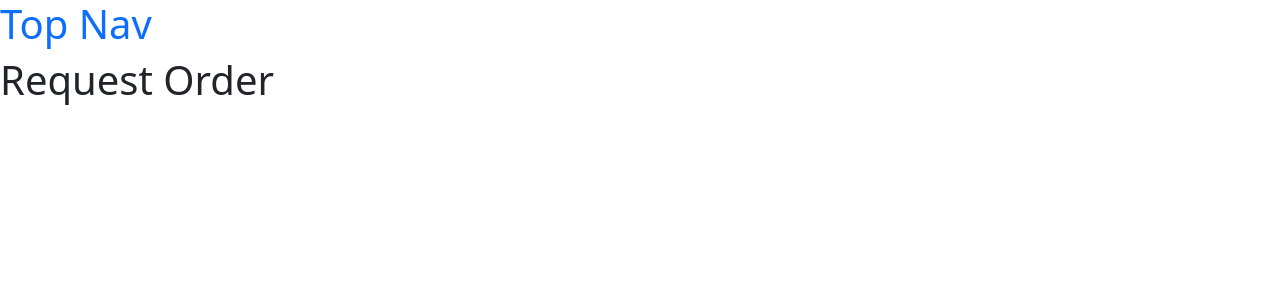
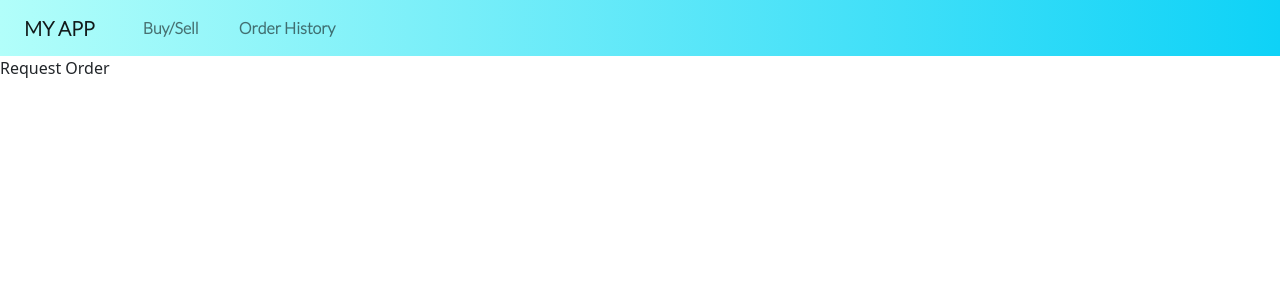
Before and after one commit to Sotatek-MinhPhung/OrderBookDemo, a React (Create React App) app: page /request_order in a window 1280 px wide. Shown: the top 300 px of the page. Built offline with nearby package versions, Linux system fonts and the light colour scheme.

Commit message:
create TopNav

```diff
--- a/package.json
+++ b/package.json
@@ -15,7 +15,8 @@
     "react-scripts": "4.0.3",
     "reactstrap": "^8.9.0",
     "redux": "^4.1.0",
-    "web-vitals": "^1.1.2"
+    "web-vitals": "^1.1.2",
+    "web3": "^1.3.5"
   },
   "scripts": {
     "start": "react-scripts start",
@@ -26,7 +27,7 @@
   "eslintConfig": {
     "extends": [
       "react-app",
-      "react-app/jest"
+      "react-cv v vvcv cv/jest"
     ]
   },
   "browserslist": {
--- a/src/App.js
+++ b/src/App.js
@@ -3,6 +3,7 @@ import store from "./store/store";
 import Provider from "react-redux/lib/components/Provider";
 import Routes from "./route/Routes";
 import "bootstrap/dist/css/bootstrap.min.css"
+import "./assets/css/stylesheet.css"
 
 const App = () => (
     <>
--- /dev/null
+++ b/src/assets/css/stylesheet.css
@@ -0,0 +1,6 @@
+@import url('https://fonts.googleapis.com/css2?family=Lato:wght@300&display=swap');
+
+.my_nav {
+    font-family:'Lato', sans-serif;
+    background: linear-gradient(to right, #b2fefa, #0ed2f7);
+}
--- a/src/component/TopNav.js
+++ /dev/null
@@ -1,9 +0,0 @@
-import React from "react"
-
-const TopNav = () => {
-    return (
-        <h1 className={"text-primary"}> Top Nav </h1>
-    )
-}
-
-export default TopNav
--- /dev/null
+++ b/src/components/TopNav.js
@@ -0,0 +1,30 @@
+import React, {useState} from "react"
+import {Collapse, Nav, Navbar, NavbarBrand, NavbarToggler, NavItem, NavLink} from "reactstrap";
+
+const TopNav = () => {
+    const [collapsed, setCollapsed] = useState(false)
+
+    const toggle = () => {
+        setCollapsed(!collapsed)
+    }
+
+    return (
+        <Navbar className="navbar-light my_nav" expand="lg">
+            <NavbarBrand className="m-p ps-4 fw-bolder" href="#"> MY APP </NavbarBrand>
+            <NavbarToggler onClick={toggle} />
+            <Collapse className="justify-content-between"  isOpen={collapsed} navbar>
+                <Nav navbar>
+                    <NavItem className="ms-4 fw-bold">
+                        <NavLink href="/request_order/">Buy/Sell</NavLink>
+                    </NavItem>
+                    <NavItem className="ms-4 fw-bold">
+                        <NavLink href="/order_history/">Order History</NavLink>
+                    </NavItem>
+                </Nav>
+            </Collapse>
+
+        </Navbar>
+    )
+}
+
+export default TopNav
--- a/src/layouts/BlankLayout.js
+++ b/src/layouts/BlankLayout.js
@@ -1,5 +1,5 @@
 import React from 'react';
-import TopNav from "../component/TopNav";
+import TopNav from "../components/TopNav";
 
 const BlankLayout = ({children}) => {
     return (
--- a/src/pages/error_page/Page404.js
+++ b/src/pages/error_page/Page404.js
@@ -3,7 +3,7 @@ import React from 'react'
 const Page404 = () => {
     return (
         <>
-            <h1>ERROR 404: PAGE NOT FOUND</h1>
+            <h1 className="text-center">ERROR 404: PAGE NOT FOUND</h1>
         </>
     )
 }
--- /dev/null
+++ b/src/pages/orderbook/OrderHistory.js
@@ -0,0 +1,11 @@
+import React from "react"
+
+const OrderHistory = () => {
+    return (
+        <>
+            <p>Order History</p>
+        </>
+    )
+}
+
+export default OrderHistory
--- a/src/pages/orderbook/RequestOrder.js
+++ b/src/pages/orderbook/RequestOrder.js
@@ -3,7 +3,7 @@ import React from 'react'
 const RequestOrder = () => {
     return (
         <div>
-            <h1>Request Order</h1>
+            <p>Request Order</p>
         </div>
     )
 }
--- a/src/route/Routes.js
+++ b/src/route/Routes.js
@@ -1,6 +1,6 @@
 import React from "react";
 import { BrowserRouter as Router, Route, Switch } from "react-router-dom";
-import {requestOrder} from "./index";
+import {orderHistory, requestOrder} from "./index";
 
 import Page404 from "../pages/error_page/Page404";
 
@@ -39,6 +39,7 @@ const Routes = () => (
     <Router>
         <Switch>
             {childRoutes(BlankLayout, requestOrder)}
+            {childRoutes(BlankLayout, orderHistory)}
             <Route
                 render={() => (
                     <Page404 />
--- a/src/route/index.js
+++ b/src/route/index.js
@@ -40,6 +40,7 @@
 
 
 import RequestOrder from "../pages/orderbook/RequestOrder";
+import OrderHistory from "../pages/orderbook/OrderHistory";
 
 // Request Order
 const requestOrderRoutes = {
@@ -48,4 +49,11 @@ const requestOrderRoutes = {
     children: null
 }
 
+const orderHistoryRoutes = {
+    path: "/order_history",
+    component: OrderHistory,
+    children: null
+}
+
 export const requestOrder = [requestOrderRoutes]
+export const orderHistory = [orderHistoryRoutes]
```
Also changed, not shown: 1 other file (tests, documents, lock files or other folders).
